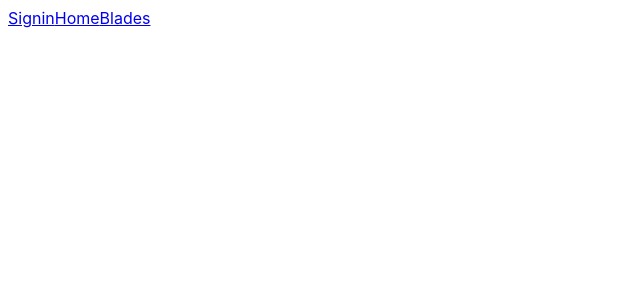
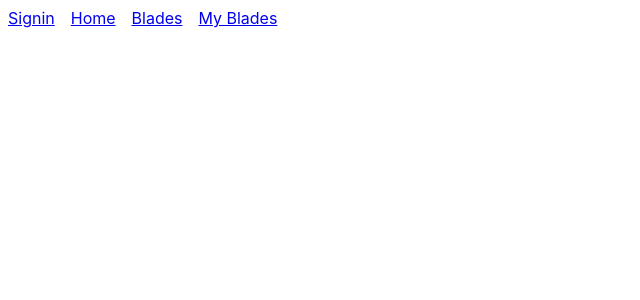
Before and after one commit to piratemermaid/xc2-interactive-wiki, a React (Vite) app in the folder client/: page / in a window 1280 px wide. Shown: the top 300 px of the page, without its empty margins (0-640 px from the left). Built offline with nearby package versions, Linux system fonts and the light colour scheme; no server answers.

Commit message:
Add My Blades page

```diff
--- a/client/src/App.css
+++ b/client/src/App.css
@@ -1,3 +1,4 @@
 :root {
     font-family: Inter, system-ui, Avenir, Helvetica, Arial, sans-serif;
+    text-align: center;
 }
--- a/client/src/App.jsx
+++ b/client/src/App.jsx
@@ -1,13 +1,25 @@
 import { Link, Outlet } from "react-router-dom";
 import "./App.css";
+import { Grid } from "@mui/material";
 
 function App() {
     return (
         <>
             <nav>
-                <Link to="/signin">Signin</Link>
-                <Link to="/">Home</Link>
-                <Link to="/blades">Blades</Link>
+                <Grid container spacing={2}>
+                    <Grid item>
+                        <Link to="/signin">Signin</Link>
+                    </Grid>
+                    <Grid item>
+                        <Link to="/">Home</Link>
+                    </Grid>
+                    <Grid item>
+                        <Link to="/blades">Blades</Link>
+                    </Grid>
+                    <Grid item>
+                        <Link to="/my_blades">My Blades</Link>
+                    </Grid>
+                </Grid>
             </nav>
             <Outlet />
         </>
--- /dev/null
+++ b/client/src/components/Page.jsx
@@ -0,0 +1,10 @@
+import { Box } from "@mui/material";
+
+export default function Page({ title, isLoading, children }) {
+    return (
+        <Box>
+            <h2>{title}</h2>
+            {isLoading ? "Loading..." : children}
+        </Box>
+    );
+}
--- a/client/src/main.jsx
+++ b/client/src/main.jsx
@@ -7,6 +7,7 @@ import App from "./App.jsx";
 import ErrorPage from "./routes/error.jsx";
 import BladeListPage from "./routes/bladeList.jsx";
 import BladePage from "./routes/blade.jsx";
+import MyBlades from "./routes/my_blades.jsx";
 import Signin from "./routes/signin.jsx";
 
 const router = createBrowserRouter([
@@ -26,6 +27,10 @@ const router = createBrowserRouter([
         ]
     },
     {
+        path: "/my_blades",
+        element: <MyBlades />
+    },
+    {
         path: "/signin",
         element: <Signin />
     }
--- /dev/null
+++ b/client/src/routes/my_blades.jsx
@@ -0,0 +1,20 @@
+import { Grid } from "@mui/material";
+
+import useBlades from "../hooks/react-query/queries/useBlades";
+import Page from "../components/Page";
+
+export default function MyBlades() {
+    const { data: blades, isLoading } = useBlades();
+
+    return (
+        <Page title="My Blades" isLoading={isLoading}>
+            <Grid container spacing={2}>
+                {blades?.map(({ name }) => (
+                    <Grid item key={name} xs={2}>
+                        {name}
+                    </Grid>
+                ))}
+            </Grid>
+        </Page>
+    );
+}
```
